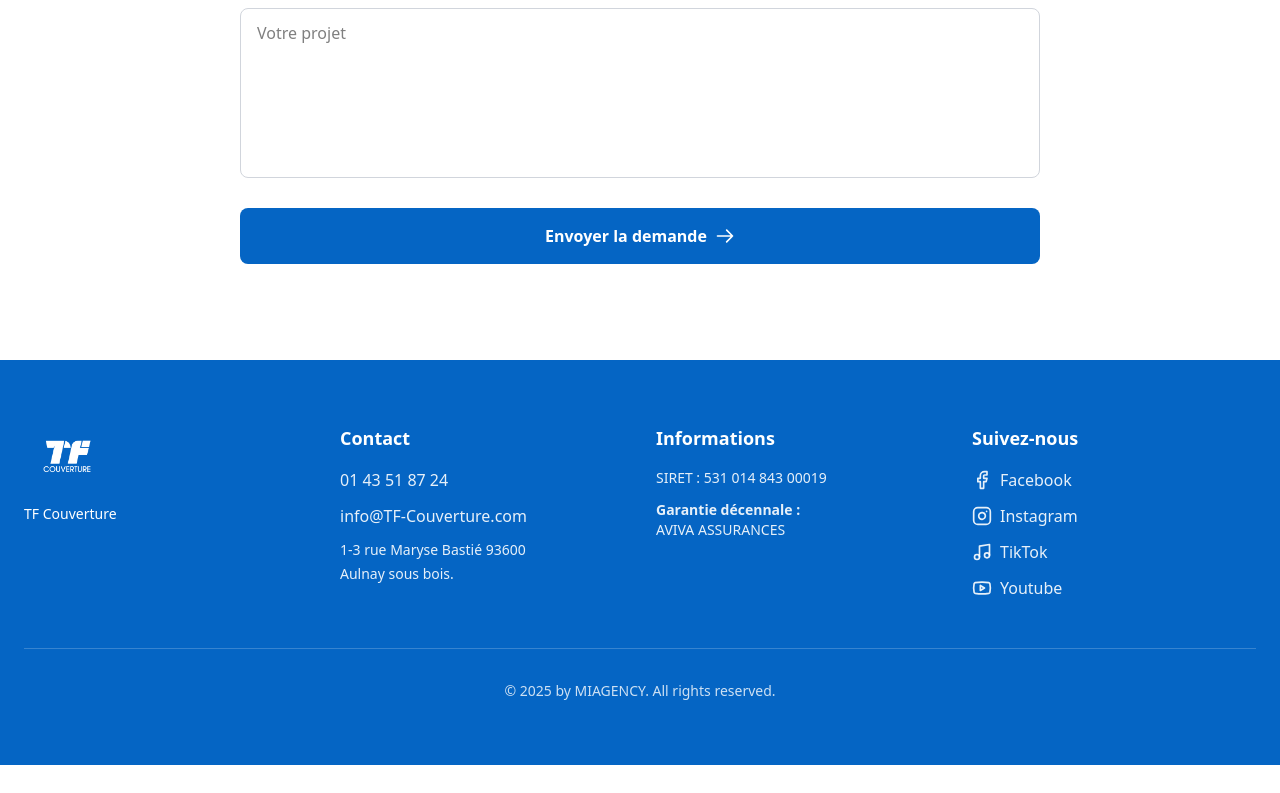
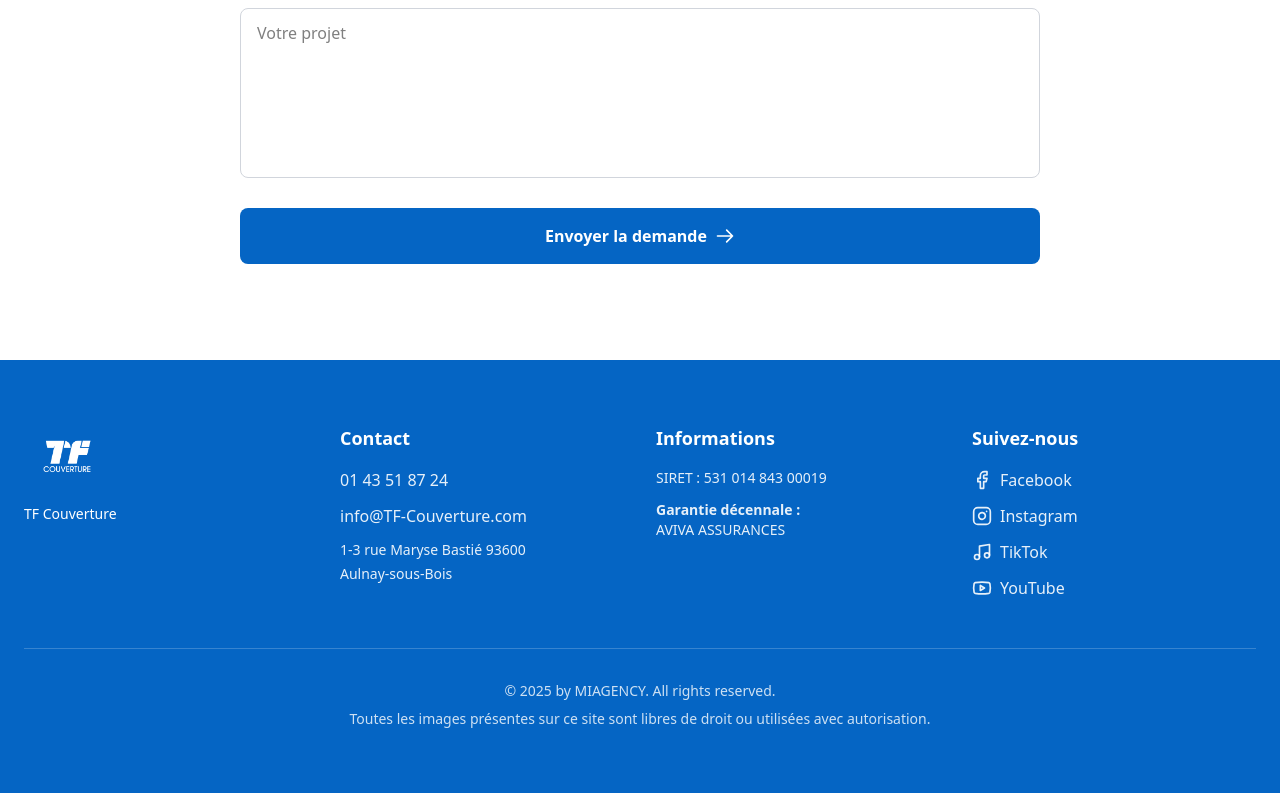
Before and after one commit to younesbennaceur/TF, a React (Vite) app: page /devis in a window 1280 px wide. Shown: the part 1430-2223 px from the top of the page. Before the commit the page ends 2195 px from the top, so only its background shows below. Built offline with nearby package versions, Linux system fonts and the light colour scheme.

Commit message:
footer update

```diff
--- a/src/components/Footer.jsx
+++ b/src/components/Footer.jsx
@@ -10,7 +10,7 @@ export default function Footer() {
           <div className="flex flex-col items-start">
             <img
               src="/Logo.png"
-              alt="AMC IDF Logo"
+              alt="TF Couverture Logo"
               className="h-16 w-auto mb-4 brightness-0 invert"
             />
             <p className="text-white text-sm">TF Couverture</p>
@@ -28,7 +28,7 @@ export default function Footer() {
               </p>
               <div className="space-y-1 text-sm">
                 <p>1-3 rue Maryse Bastié 93600</p>
-                <p>Aulnay sous bois.</p>
+                <p>Aulnay-sous-Bois</p>
               </div>
             </div>
           </div>
@@ -83,7 +83,7 @@ export default function Footer() {
                 className="flex items-center gap-2 text-white/90 hover:text-white transition-colors"
               >
                 <Youtube size={20} />
-                <span>Youtube</span>
+                <span>YouTube</span>
               </a>
             </div>
           </div>
@@ -93,8 +93,9 @@ export default function Footer() {
         <div className="border-t border-white/20 my-8"></div>
 
         {/* Copyright */}
-        <div className="text-center text-white/80 text-sm">
+        <div className="text-center text-white/80 text-sm space-y-2">
           <p>© 2025 by MIAGENCY. All rights reserved.</p>
+          <p>Toutes les images présentes sur ce site sont libres de droit ou utilisées avec autorisation.</p>
         </div>
       </div>
     </footer>
```
